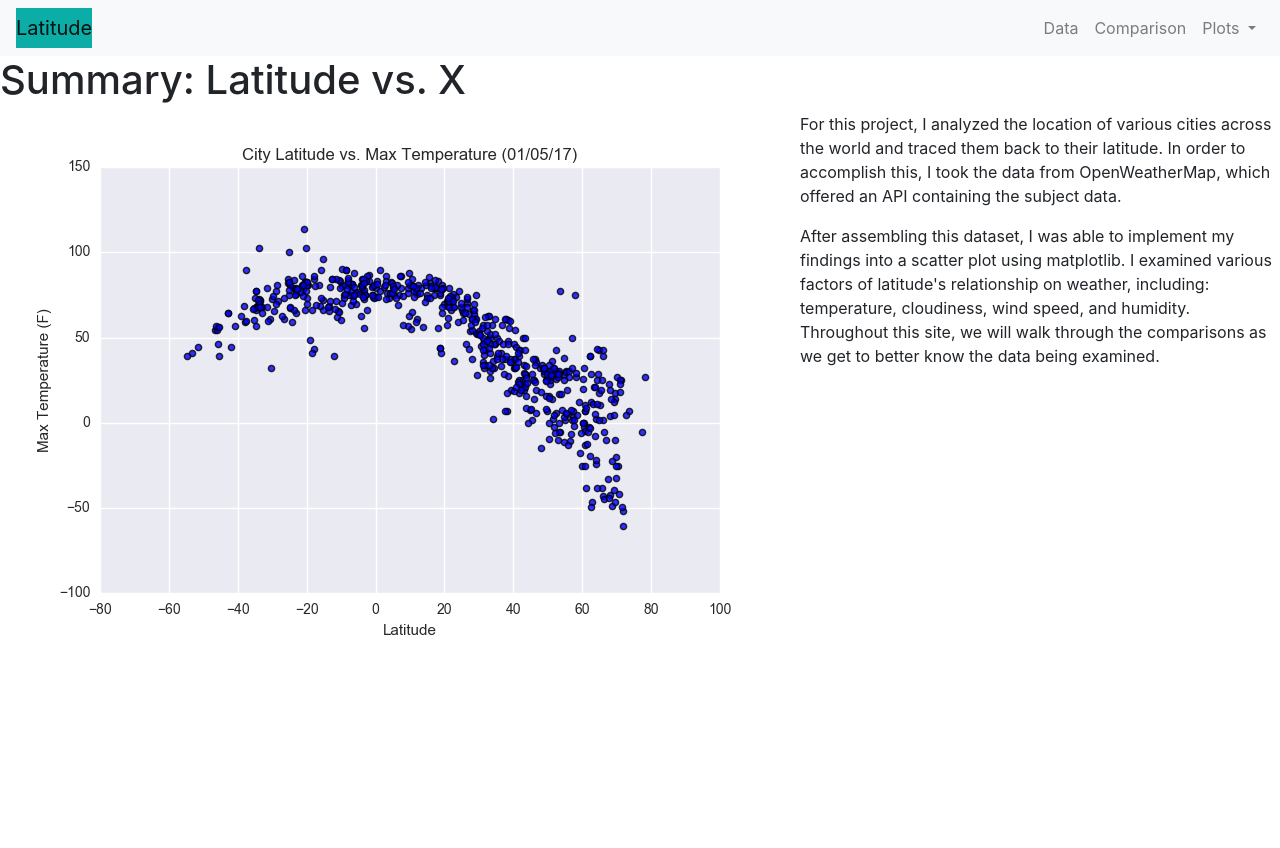
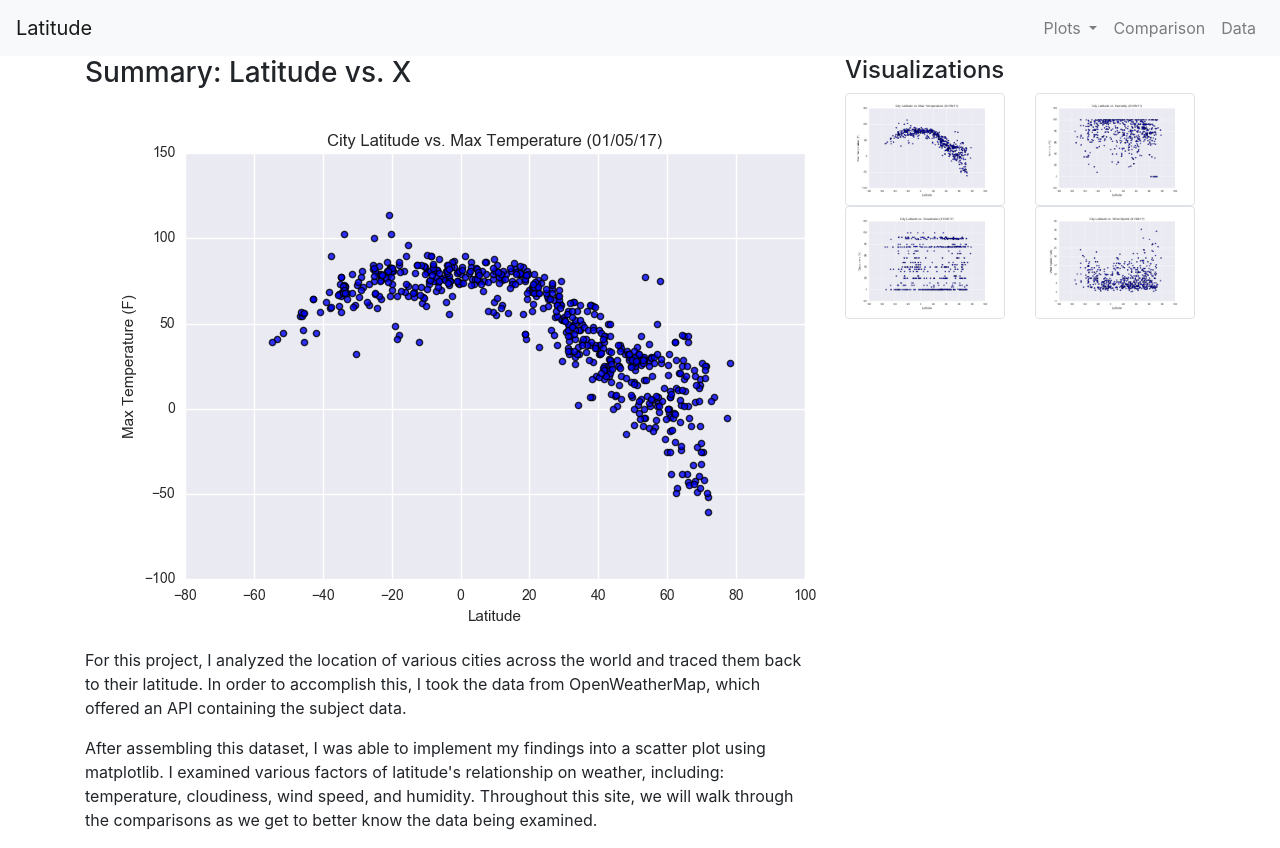
Before and after one commit to crfranch/Web, a plain HTML site: page index.html in a window 1280 px wide. Before the commit the page ends 800 px from the top, so only its background shows below. Drawn offline with nearby package versions, Linux system fonts and the light colour scheme; files whose address does not match are found by name.

Commit message:
addressing invisible grid problems

```diff
--- a/index.html
+++ b/index.html
@@ -1,61 +1,84 @@
-<!doctype html>
-<html lang="en">
-  <head>
-    <!-- Required meta tags -->
-    <meta charset="utf-8">
-    <meta name="viewport" content="width=device-width, initial-scale=1, shrink-to-fit=no">
+<!DOCTYPE html>
+<html lang="en-us"><head>
+        <meta charset="UTF-8">
+        <meta name="viewport" content="width=device-width, initial-scale=1.0">
+        <title>Latitude Landing Page</title>
+        <link rel="stylesheet" href="https://stackpath.bootstrapcdn.com/bootstrap/4.3.1/css/bootstrap.min.css" integrity="sha384-ggOyR0iXCbMQv3Xipma34MD+dH/1fQ784/j6cY/iJTQUOhcWr7x9JvoRxT2MZw1T" crossorigin="anonymous">
+        <script src="https://code.jquery.com/jquery-3.3.1.slim.min.js" integrity="sha384-q8i/X+965DzO0rT7abK41JStQIAqVgRVzpbzo5smXKp4YfRvH+8abtTE1Pi6jizo" crossorigin="anonymous"></script>
+        <script src="https://cdnjs.cloudflare.com/ajax/libs/popper.js/1.14.7/umd/popper.min.js" integrity="sha384-UO2eT0CpHqdSJQ6hJty5KVphtPhzWj9WO1clHTMGa3JDZwrnQq4sF86dIHNDz0W1" crossorigin="anonymous"></script>
+        <script src="https://stackpath.bootstrapcdn.com/bootstrap/4.3.1/js/bootstrap.min.js" integrity="sha384-JjSmVgyd0p3pXB1rRibZUAYoIIy6OrQ6VrjIEaFf/nJGzIxFDsf4x0xIM+B07jRM" crossorigin="anonymous"></script>
+        <link rel="stylesheet" type="text/css" href="style.css">
+      </head>
 
-    <!-- Bootstrap CSS -->
-    <link rel="stylesheet" href="https://stackpath.bootstrapcdn.com/bootstrap/4.3.1/css/bootstrap.min.css" integrity="sha384-ggOyR0iXCbMQv3Xipma34MD+dH/1fQ784/j6cY/iJTQUOhcWr7x9JvoRxT2MZw1T" crossorigin="anonymous">
+      <body>
 
-    <title>LandingPage</title>
-  </head>
-  <body>
-      <nav class="navbar navbar-expand-lg navbar-light bg-light">
-          <a class="navbar-brand" style="background-color: #0BADA6;" href="#">Latitude</a>
-          <button class="navbar-toggler" type="button" data-toggle="collapse" data-target="#navbarNavDropdown" aria-controls="navbarNavDropdown" aria-expanded="false" aria-label="Toggle navigation">
-            <span class="navbar-toggler-icon"></span>
-          </button>
-          <div class="collapse navbar-collapse justify-content-end" id="navbarNavDropdown">
-            <ul class="navbar-nav">
-              <li class="nav-item">
-                <a class="nav-link" href="Data.html">Data</a>
+        <!-- Navbar at the top of each page -->
+        <nav class="navbar navbar-expand-lg navbar-light bg-light">
+
+          <!-- Brand title that appears on the left side of the navbar -->
+          <a class="navbar-brand" href="index.html">Latitude</a>
+          <button class="navbar-toggler" type="button" data-toggle="collapse" data-target="#navbarSupportedContent" aria-controls="navbarSupportedContent" aria-expanded="false" aria-label="Toggle navigation">
+              <span class="navbar-toggler-icon"></span>
+          </button> <!-- End of brand title -->
+
+          <!-- List items: plots dropdown, comparison link, and data link on the right side of the navbar-->
+          <div class="collapse navbar-collapse" id="navbarSupportedContent">
+            <ul class="navbar-nav ml-auto">
+              <li class="nav-item dropdown">
+                <a class="nav-link dropdown-toggle" href="#" id="navbarDropdown" role="button" data-toggle="dropdown" aria-haspopup="true" aria-expanded="false">
+                  Plots
+                </a>
+                <div class="dropdown-menu" aria-labelledby="navbarDropdown">
+                  <a class="dropdown-item" href="Max_Temp_Viz1.html">Max Temperature</a>
+                  <a class="dropdown-item" href="Humidity_Viz2.html">Humidity</a>
+                  <a class="dropdown-item" href="Cloudiness_Viz3.html">Cloudiness</a>
+                  <a class="dropdown-item" href="Wind_Speed_Viz4.html">Wind Speed</a>
+                </div>
               </li>
               <li class="nav-item">
                 <a class="nav-link" href="Comparison.html">Comparison</a>
               </li>
-              <li class="nav-item dropdown">
-                <a class="nav-link dropdown-toggle" href="#" id="navbarDropdownMenuLink" role="button" data-toggle="dropdown" aria-haspopup="true" aria-expanded="false">Plots
-                </a>
-                <div class="dropdown-menu" aria-labelledby="navbarDropdownMenuLink">
-                  <a class="dropdown-item" href="Max_Temp_Viz1.html">Max Temperature</a>
-                  <a class="dropdown-item" href="Humidity_Viz2.html">Humidity</a>
-                  <a class="dropdown-item" href="Cloudiness_Viz3.html">Cloudiness</a>
-                  <a class="dropdown-item" href="Wind_Speed_Viz4.html">Wind Speed</a>
-                  <a class="dropdown-item" href="Comparison.html">Comparison</a>
-                  <a class="dropdown-item" href="Data.html">Data</a>
-                </div>
+              <li class="nav-item">
+                <a class="nav-link" href="Data.html">Data</a>
               </li>
             </ul>
+          </div> <!-- End list items-->
+
+        </nav> <!-- End of navbar-->
+
+       <div class="container">
+          <div class="row">
+            <div class="col-md-8">
+              <div class="box white">
+                  <h3>Summary: Latitude vs. X</h3>
+                  <img id="main-image" src="images/Fig1.png" alt="Max Temperature" ALIGN="left">
+                  <p>For this project, I analyzed the location of various cities across the world and traced them back to their latitude. In order to accomplish this, I took the data from OpenWeatherMap, which offered an API containing the subject data.</p>
+                  <p>After assembling this dataset, I was able to implement my findings into a scatter plot using matplotlib. I examined various factors of latitude's relationship on weather, including: temperature, cloudiness, wind speed, and humidity. Throughout this site, we will walk through the comparisons as we get to better know the data being examined.</p>
+              </div>
+            </div>
+            <div class="col-md-4">
+              <div class="box white">
+                <h4>Visualizations</h4>
+                <div class="row">
+                  <div class="col-xs-3 col-sm-3 col-md-6">
+                    <a href="Max_Temp_Viz1.html"><img class="img-thumbnail" src="images/Fig1.png" alt="Max Temperature"></a>
+                  </div>
+                  <div class="col-xs-3 col-sm-3 col-md-6">
+                    <a href="Humidity_Viz2.html"><img class="img-thumbnail" src="images/Fig2.png" alt="Humidity"></a>
+                  </div>
+                  <div class="col-xs-3 col-sm-3 col-md-6">
+                    <a href="Cloudiness_Viz3.html"><img class="img-thumbnail" src="images/Fig3.png" alt="Cloudiness"></a>
+                  </div>
+                  <div class="col-xs-3 col-sm-3 col-md-6">
+                    <a href="Wind_Speed_Viz4.html"><img class="img-thumbnail" src="images/Fig4.png" alt="Wind Speed"></a>
+                  </div>
+                </div>
+              </div>
+            </div>
           </div>
-        </nav>
-        <div class="container"></div>
-    <h1>Summary: Latitude vs. X</h1>
-    <img src = "C:\Users\crfra\Data Science Practice\Web\images\Fig1.png" alt="Max Temperature" ALIGN="left">
-    <!-- <img src = "C:\Users\crfra\Data Science Practice\Web\images\Fig2.png" alt="Humidity">
-    <img src = "C:\Users\crfra\Data Science Practice\Web\images\Fig3.png" alt="Cloudiness">
-    <img src = "C:\Users\crfra\Data Science Practice\Web\images\Fig4.png" alt="Wind Speed"> -->
-
-  <p>For this project, I analyzed the location of various cities across the world and traced them back to their latitude. In order to accomplish this, I took the data from OpenWeatherMap, which offered an API containing the subject data.</p>
-
-  <p>After assembling this dataset, I was able to implement my findings into a scatter plot using matplotlib. I examined various factors of latitude's relationship on weather, including: temperature, cloudiness, wind speed, and humidity. Throughout this site, we will walk through the comparisons as we get to better know the data being examined.</p>
+        </div>
 
 
-    <!-- Optional JavaScript -->
-    <!-- jQuery first, then Popper.js, then Bootstrap JS -->
-    <script src="https://code.jquery.com/jquery-3.3.1.slim.min.js" integrity="sha384-q8i/X+965DzO0rT7abK41JStQIAqVgRVzpbzo5smXKp4YfRvH+8abtTE1Pi6jizo" crossorigin="anonymous"></script>
-    <script src="https://cdnjs.cloudflare.com/ajax/libs/popper.js/1.14.7/umd/popper.min.js" integrity="sha384-UO2eT0CpHqdSJQ6hJty5KVphtPhzWj9WO1clHTMGa3JDZwrnQq4sF86dIHNDz0W1" crossorigin="anonymous"></script>
-    <script src="https://stackpath.bootstrapcdn.com/bootstrap/4.3.1/js/bootstrap.min.js" integrity="sha384-JjSmVgyd0p3pXB1rRibZUAYoIIy6OrQ6VrjIEaFf/nJGzIxFDsf4x0xIM+B07jRM" crossorigin="anonymous"></script>
-  </div>
-  </body>
-</html>
+
+
+      </body></html>
```
